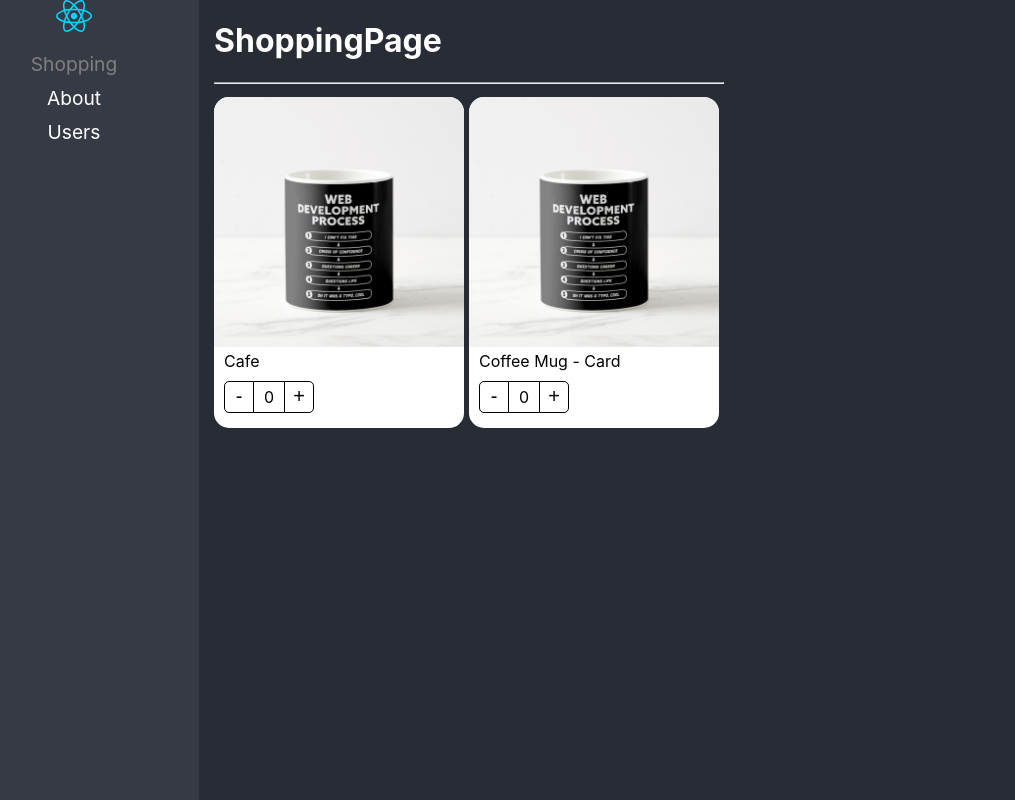
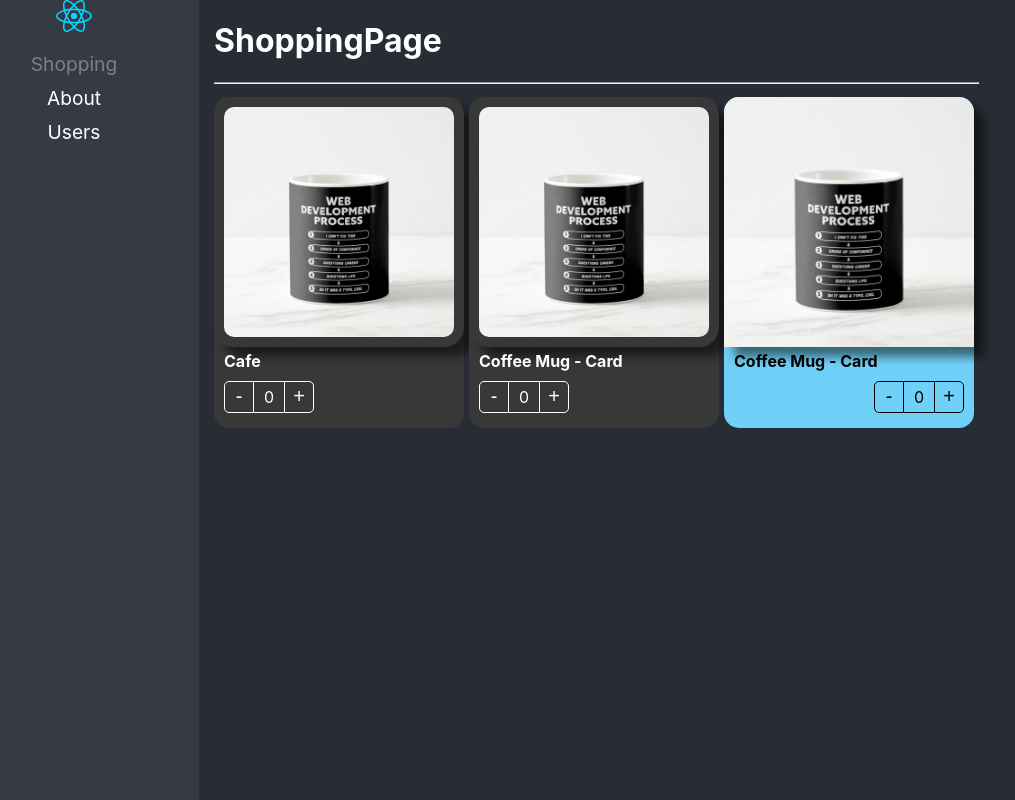
Before and after one commit to Enrique-Zepeda/react-adv, a React (Vite) app: page /home in a window 1280 px wide. Shown: the whole page, without its empty margins (51-1066 px from the left). Built offline with nearby package versions, Linux system fonts and the light colour scheme.

Commit message:
Components Extend Styles Listo

```diff
--- a/src/02-components-patterns/components/ProductButtons.tsx
+++ b/src/02-components-patterns/components/ProductButtons.tsx
@@ -1,12 +1,17 @@
-import { useContext } from "react";
+import { useContext, type CSSProperties } from "react";
 import { productContext } from "./ProductCard";
 import styles from "../styles/styles.module.css";
 
-export const ProductButtons = () => {
+export interface PropsButtons {
+  className?: string;
+  style?: CSSProperties;
+}
+
+export const ProductButtons = ({ className, style }: PropsButtons) => {
   const { counter, increaseBy } = useContext(productContext);
 
   return (
-    <div className={styles.buttonsContainer}>
+    <div className={`${styles.buttonsContainer} ${className}`} style={style}>
       <button className={styles.buttonMinus} onClick={() => increaseBy(-1)}>
         -
       </button>
--- a/src/02-components-patterns/components/ProductCard.tsx
+++ b/src/02-components-patterns/components/ProductCard.tsx
@@ -1,22 +1,31 @@
 import { useProduct } from "../hooks/useProduct";
-import { createContext } from "react";
-import type { ProductCardProps, ProductContextProps } from "../interfaces/interfaces";
+import { createContext, type CSSProperties, type ReactElement } from "react";
+import type { Product, ProductContextProps } from "../interfaces/interfaces";
 import styles from "../styles/styles.module.css";
 
 export const productContext = createContext({} as ProductContextProps);
 const { Provider } = productContext;
 
-export function ProductCard({ children, product }: ProductCardProps) {
+export interface Props {
+  children?: ReactElement | ReactElement[];
+  className?: string;
+  product: Product;
+  style?: CSSProperties;
+}
+
+export function ProductCard({ children, product, className, style }: Props) {
   const { counter, increaseBy } = useProduct();
   return (
     <Provider
       value={{
         counter,
+        product,
         increaseBy,
-        product,
       }}
     >
-      <div className={styles.productCard}>{children}</div>
+      <div className={`${styles.productCard} ${className}`} style={style}>
+        {children}
+      </div>
     </Provider>
   );
 }
--- a/src/02-components-patterns/components/ProductImage.tsx
+++ b/src/02-components-patterns/components/ProductImage.tsx
@@ -1,9 +1,15 @@
-import { useContext } from "react";
+import { useContext, type CSSProperties } from "react";
 import { productContext } from "./ProductCard";
 import styles from "../styles/styles.module.css";
 import noImage from "../assets/no-image.jpg";
 
-export const ProductImage = ({ img = "" }) => {
+export interface PropsImage {
+  img?: string;
+  className?: string;
+  style?: CSSProperties;
+}
+
+export const ProductImage = ({ img = "", className, style }: PropsImage) => {
   const { product } = useContext(productContext);
   let imgToShow: string;
 
@@ -15,5 +21,5 @@ export const ProductImage = ({ img = "" }) => {
     imgToShow = noImage;
   }
 
-  return <img className={styles.productImg} src={imgToShow} alt="Product Image" />;
+  return <img style={style} className={`${styles.productImg} ${className}`} src={imgToShow} alt="Product Image" />;
 };
--- a/src/02-components-patterns/components/ProductTitle.tsx
+++ b/src/02-components-patterns/components/ProductTitle.tsx
@@ -1,8 +1,19 @@
-import { useContext } from "react";
+import { useContext, type CSSProperties } from "react";
 import { productContext } from "./ProductCard";
 import styles from "../styles/styles.module.css";
 
-export const ProductTitle = ({ title }: { title?: string }) => {
+export interface PropsTitle {
+  title?: string;
+  className?: string;
+  activeClass?: string;
+  style?: CSSProperties;
+}
+
+export const ProductTitle = ({ title, className, style }: PropsTitle) => {
   const { product } = useContext(productContext);
-  return <span className={styles.productDescription}>{title ? title : product.title}</span>;
+  return (
+    <span style={style} className={`${styles.productDescription} ${className}`}>
+      {title ? title : product.title}
+    </span>
+  );
 };
--- a/src/02-components-patterns/pages/ShoppingPage.tsx
+++ b/src/02-components-patterns/pages/ShoppingPage.tsx
@@ -1,5 +1,5 @@
 import { ProductButtons, ProductCard, ProductImage, ProductTitle } from "../components";
-
+import "../styles/custom-styles.css";
 const product = {
   id: "123",
   title: "Coffee Mug - Card",
@@ -12,16 +12,22 @@ export function ShoppingPage() {
       <h1>ShoppingPage</h1>
       <hr />
       <div style={{ display: "flex", flexDirection: "row", flexWrap: "wrap" }}>
-        <ProductCard product={product}>
-          <ProductCard.Image />
-          <ProductCard.Title title="Cafe" />
-          <ProductCard.Buttons />
+        <ProductCard product={product} className="bg-dark text-white">
+          <ProductCard.Image className="custom-image" style={{ boxShadow: "10px 10px 10px rgba(0,0,0,0.5" }} />
+          <ProductCard.Title title="Cafe" className="text-bold" activeClass="active" />
+          <ProductCard.Buttons className="custom-buttons" />
         </ProductCard>
 
-        <ProductCard product={product}>
-          <ProductImage />
-          <ProductTitle />
-          <ProductButtons />
+        <ProductCard product={product} className="bg-dark text-white">
+          <ProductImage className="custom-image" style={{ boxShadow: "10px 10px 10px rgba(0,0,0,0.5" }} />
+          <ProductTitle className="text-bold" activeClass="active" />
+          <ProductButtons className="custom-buttons" />
+        </ProductCard>
+
+        <ProductCard product={product} style={{ backgroundColor: "#70D1F8" }}>
+          <ProductImage style={{ boxShadow: "10px 10px 10px rgba(0,0,0,0.5" }} />
+          <ProductTitle style={{ fontWeight: "bold" }} />
+          <ProductButtons style={{ display: "flex", justifyContent: "end" }} />
         </ProductCard>
       </div>
     </div>
--- /dev/null
+++ b/src/02-components-patterns/styles/custom-styles.css
@@ -0,0 +1,19 @@
+.bg-dark {
+  background-color: rgb(56, 56, 56);
+}
+.text-white {
+  color: white;
+}
+.text-bold {
+  font-weight: bold;
+}
+.custom-image {
+  padding: 10px;
+  width: calc(100% - 20px);
+  border-radius: 20px;
+}
+.custom-buttons button,
+.custom-buttons div {
+  color: white;
+  border-color: white;
+}
```
Also changed, not shown: src/02-components-patterns/interfaces/interfaces.ts (+10 -11 lines).
